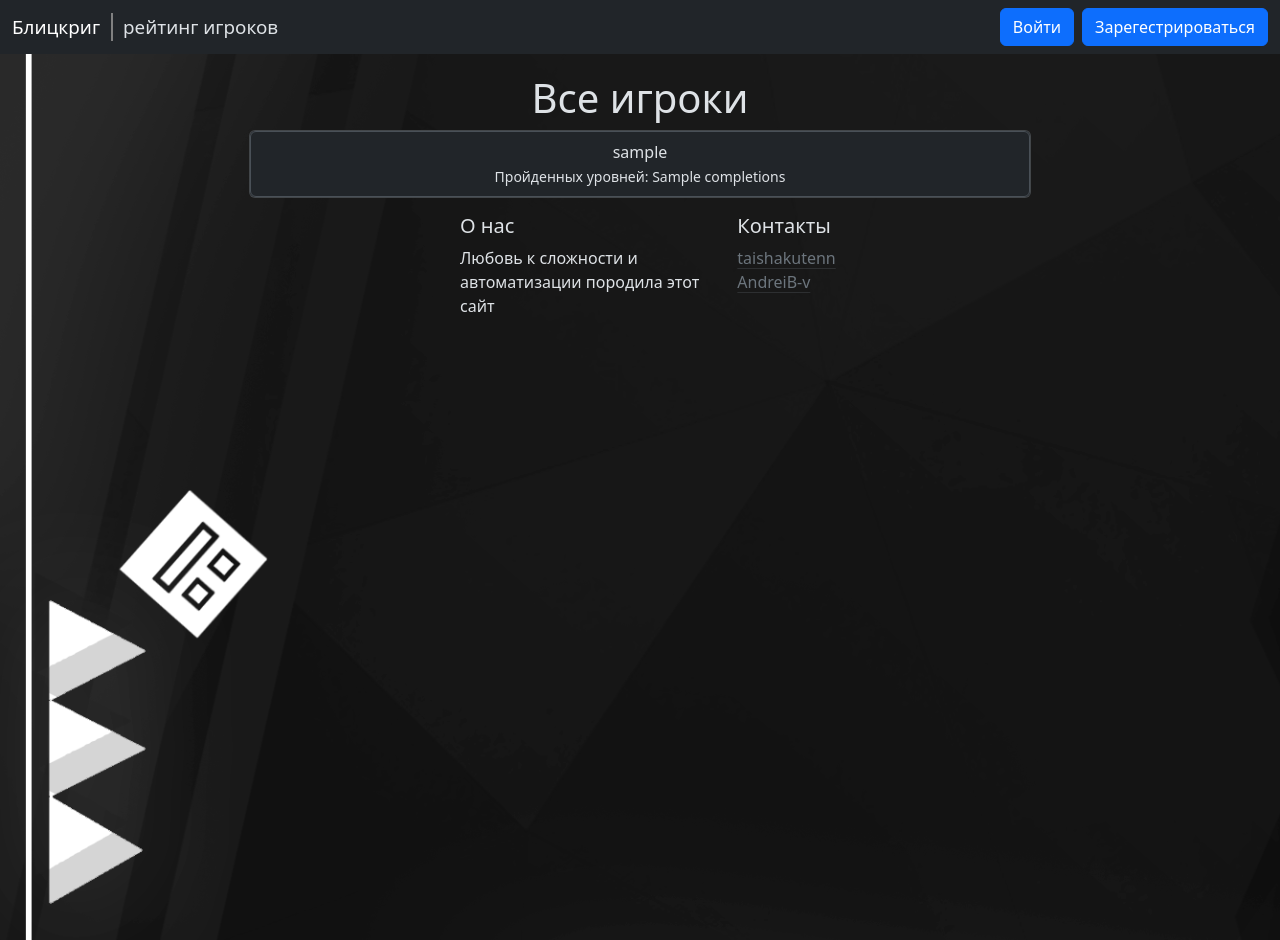
After one commit to taishakutenn/blitzkriegWEB, a Python web app: template app/templates/users.html in a window 1280 px wide. The commit adds this page. Run offline with Jinja, Linux system fonts and the light colour scheme; the template is opened without the code that fills it: most values are stand-ins (such as "Sample title", 1, 10 or a date in 2020).

Commit message:
Мукулатура + все работает

```diff
--- a/app/templates/base.html
+++ b/app/templates/base.html
@@ -13,7 +13,9 @@
 <nav class="navbar navbar-expand-lg bg-dark">
     <div class="container-fluid">
 
-        <a class="navbar-brand text-white" style="font-size: 3vh;" href="{{ url_for('index') }}">Блицкриг</a>
+        <a class="navbar-brand text-white" style="font-size: 2vh;" href="{{ url_for('index') }}">Блицкриг</a>
+        <div style="border-left: 2px solid gray; height: 3vh; padding-left: 10px; margin-left: -5px"></div>
+        <a class="nav-link" style="font-size: 2vh" href="{{ url_for('all_users') }}">рейтинг игроков</a>
 
         <button class="navbar-toggler" type="button" data-bs-toggle="collapse"
                 data-bs-target="#navbarSupportedContent" aria-controls="navbarSupportedContent"
--- /dev/null
+++ b/app/templates/users.html
@@ -0,0 +1,12 @@
+{% extends "base.html" %}
+{% block content %}
+<section class="container text-center">
+    <h1>Все игроки</h1>
+    <div class="list-group card" style="width: 70%">
+        {% for user, completions in users %}
+        <a href="user/{{ user.id }}" class="list-group-item list-group-item-action">{{ user.username }}<br>
+        <small>Пройденных уровней: {{ completions }}</small></a>
+        {% endfor %}
+    </div>
+</section>
+{% endblock %}
```
Also changed, not shown: app/routes.py (+44 -24 lines), app/templates/level_page.html (+7 -0 lines), app/templates/profile.html (+6 -4 lines), app.db, 4 other files.
